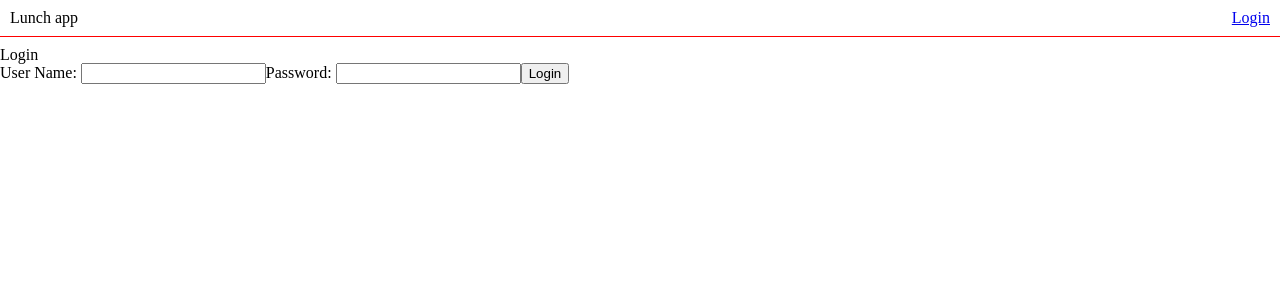
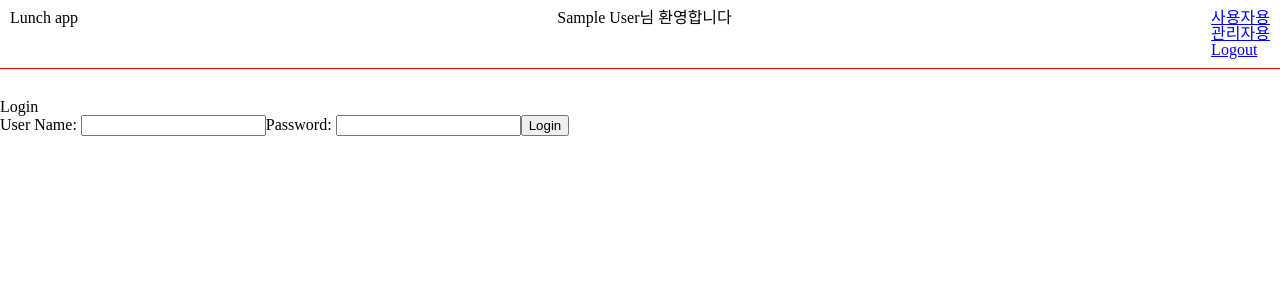
Before and after one commit to MaengBaem/lunchapp_front, a React (Create React App) app: page /login in a window 1280 px wide. Shown: the top 300 px of the page. Built offline with nearby package versions, Linux system fonts and the light colour scheme; sample sign-in values are in the browser's storage.

Commit message:
권한별 페이지 구현중22

```diff
--- a/package.json
+++ b/package.json
@@ -12,6 +12,7 @@
     "axios": "^0.21.1",
     "jwt-decode": "^3.1.2",
     "react": "^17.0.1",
+    "react-cookie": "^4.0.3",
     "react-dom": "^17.0.1",
     "react-redux": "^7.2.2",
     "react-router-dom": "^5.2.0",
--- /dev/null
+++ b/src/auth/AuthRole.js
@@ -0,0 +1,2 @@
+export const USER = "ROLE_USER";
+export const ADMIN = "ROLE_ADMIN";
--- a/src/components/AuthenticatedRoute.js
+++ b/src/auth/AuthenticatedRoute.js
@@ -5,7 +5,8 @@ import AuthenticationService from './AuthenticationService.js'
 class AuthenticatedRoute extends Component {
     render() {
         if (AuthenticationService.isAuthCheck(this.props.role)) {
-            return <Route {...this.props} />
+            console.log('여기ㄹ')
+            return <Route {...this.props.component} />
         } else {
             return <Redirect to="/login" />
         }
--- a/src/components/AuthenticationService.js
+++ b/src/auth/AuthenticationService.js
@@ -1,7 +1,10 @@
 import axios from 'axios'
+import { withCookies, Cookies } from 'react-cookie';
 import jwt_decode from "jwt-decode";
+import { ADMIN } from "./AuthRole";
 
 class AuthenticationService {
+
     executeJwtAuthenticationService(username, password) {
         return axios.post('http://localhost:8080/authenticate', {
             username,
@@ -13,10 +16,9 @@ class AuthenticationService {
         return axios.get('http://localhost:8080/hello');
     }
 
-    registerSuccessfulLoginForJwt(username, token) {
-        console.log("===registerSuccessfulLoginForJwt===")
+    registerSuccessfulLoginForJwt(token) {
+
         localStorage.setItem('token', token);
-        localStorage.setItem('authenticatedUser', username);
         this.setupAxiosInterceptors();
     }
 
@@ -35,33 +37,37 @@ class AuthenticationService {
     }
 
     logout() {
-        localStorage.removeItem("authenticatedUser");
         localStorage.removeItem("token");
     }
 
-    isAuthCheck(role) {
+    isLogin() {
         const token = localStorage.getItem('token');
         if (token) {
-            var decoded = jwt_decode(token);
             return true;
-        }
-        return false;
+        } else return false;
     }
 
     isAuthCheck(role) {
-        const token = localStorage.getItem('token');
-        if (token) {
-            var jwt = jwt_decode(token);
-            if (jwt.role === role)
-                return true;
+        //1. token 존재하는지 확인
+        if (role) {
+            const token = localStorage.getItem('token');
+            if (token) {
+                var jwt = jwt_decode(token);
+                // 2. 사용자 롤이 컴포넌트 롤과 같거나, 롤이 어드민인 경우
+                if (jwt.role === role || jwt.role === ADMIN)
+                    return true;
+            }
+            return false;
+        } else {
+            console.log('여기??')
+            return true;
         }
-        return false;
     }
 
     getLoggedInUserName() {
-        let user = localStorage.getItem('authenticatedUser');
-        if (user === null) return '';
-        return user;
+        let token = localStorage.getItem('token');
+        var jwt = jwt_decode(token);
+        return jwt.name;
     }
 }
 
--- a/src/common/AuthRole.js
+++ /dev/null
@@ -1,3 +0,0 @@
-export const USER = "user";
-export const ADMIN = "admin";
-export const ALL = "all";
--- /dev/null
+++ b/src/components/AdminComponent.js
@@ -0,0 +1,11 @@
+import React, { Component } from 'react'
+
+export default class AdminComponent extends Component {
+    render() {
+        return (
+            <div>
+                admin전용
+            </div>
+        )
+    }
+}
--- a/src/components/HeaderComponent.js
+++ b/src/components/HeaderComponent.js
@@ -1,16 +1,18 @@
 import React, { Component } from 'react'
 import { Link } from 'react-router-dom'
-import AuthenticationService from './AuthenticationService.js'
-import { ALL } from "../common/AuthRole";
+import AuthenticationService from '../auth/AuthenticationService.js'
 
 class HeaderComponent extends Component {
     render() {
-        const isUserLoggedIn = AuthenticationService.isAuthCheck(ALL);
+        const isUserLoggedIn = AuthenticationService.isLogin();
         return (
-            <header style={{ borderBottom: '1px solid red', marginBottom: '10px', padding: '10px' }}>
+            <header style={{ borderBottom: '1px solid red', marginBottom: '30px', padding: '10px' }}>
                 <nav className="navbar" style={{ display: 'flex', justifyContent: 'space-between' }}>
                     <div className="navbar-title"><h1>Lunch app</h1></div>
+                    <div className="navbar-title"><h2>{isUserLoggedIn && AuthenticationService.getLoggedInUserName() + "님 환영합니다"}</h2></div>
                     <ul className="navbar-nav">
+                        <li><Link className="nav-link" to="/user">사용자용</Link></li>
+                        <li><Link className="nav-link" to="/admin">관리자용</Link></li>
                         {!isUserLoggedIn && <li><Link className="nav-link" to="/login">Login</Link></li>}
                         {isUserLoggedIn && <li><Link className="nav-link" to="/logout" onClick={AuthenticationService.logout}>Logout</Link></li>}
                     </ul>
--- a/src/components/LoginComponent.js
+++ b/src/components/LoginComponent.js
@@ -1,11 +1,11 @@
 import React, { Component } from 'react'
-import AuthenticationService from './AuthenticationService.js'
+import AuthenticationService from '../auth/AuthenticationService.js'
 
 class LoginComponent extends Component {
     constructor(props) {
         super(props)
         this.state = {
-            username: localStorage.getItem("authenticatedUser") || '',
+            username: '',
             password: '',
             token: localStorage.getItem("token") || '',
             hasLoginFailed: false,
@@ -31,7 +31,7 @@ class LoginComponent extends Component {
                 this.setState({
                     token: response.data.jwttoken,
                 });
-                AuthenticationService.registerSuccessfulLoginForJwt(this.state.username, this.state.token)
+                AuthenticationService.registerSuccessfulLoginForJwt(this.state.token)
                 this.props.history.push(`/welcome/${this.state.username}`)
             }).catch(() => {
                 this.setState({ showSuccessMessage: false })
--- a/src/components/LogoutComponent.js
+++ b/src/components/LogoutComponent.js
@@ -3,12 +3,12 @@ import React, { Component } from 'react'
 class LogoutComponent extends Component {
     render() {
         return (
-            <>
+            <div>
                 <h1>You are logged out</h1>
                 <div className="container">
                     Thank You for Using Our Application.
                 </div>
-            </>
+            </div>
         )
     }
 }
--- a/src/components/LunchApp.js
+++ b/src/components/LunchApp.js
@@ -1,12 +1,14 @@
 import React, { Component } from 'react'
 import { BrowserRouter as Router, Route, Switch } from 'react-router-dom'
-import AuthenticatedRoute from './AuthenticatedRoute.js'
+import { withRouter } from 'react-router'
+import AuthenticatedRoute from '../auth/AuthenticatedRoute.js'
 import LoginComponent from './LoginComponent.js'
 import HeaderComponent from './HeaderComponent.js'
 import LogoutComponent from './LogoutComponent.js'
 import WelcomeComponent from './WelcomeComponent.js'
-import { withRouter } from 'react-router'
-import { USER, ADMIN, ALL } from "../common/AuthRole";
+import User from "./User";
+import AdminComponent from "./AdminComponent";
+import { USER, ADMIN } from "../auth/AuthRole";
 
 class LunchApp extends Component {
     render() {
@@ -19,8 +21,10 @@ class LunchApp extends Component {
                         <Switch>
                             <Route path="/" exact component={LoginComponent} />
                             <Route path="/login" component={LoginComponent} />
+                            <Route path="/logout" component={LogoutComponent} />
                             <AuthenticatedRoute path="/welcome/:name" component={WelcomeComponent} role={USER} />
-                            <AuthenticatedRoute path="/logout" component={LogoutComponent} />
+                            <AuthenticatedRoute path="/admin/" component={AdminComponent} role={ADMIN} />
+                            <AuthenticatedRoute path="/user/" component={User} role={USER} />
                             {/* <Route component={ErrorComponent} /> */}
                         </Switch>
                     </div>
--- /dev/null
+++ b/src/components/User.js
@@ -0,0 +1,11 @@
+import React, { Component } from 'react'
+
+export default class User extends Component {
+    render() {
+        return (
+            <div>
+
+            </div>
+        )
+    }
+}
--- a/src/components/WelcomeComponent.js
+++ b/src/components/WelcomeComponent.js
@@ -1,5 +1,5 @@
 import React, { Component } from 'react'
-import AuthenticationService from './AuthenticationService.js'
+import AuthenticationService from '../auth/AuthenticationService.js'
 
 class WelcomeComponent extends Component {
 
```
Also changed, not shown: 2 other files (tests, documents, lock files or other folders).
